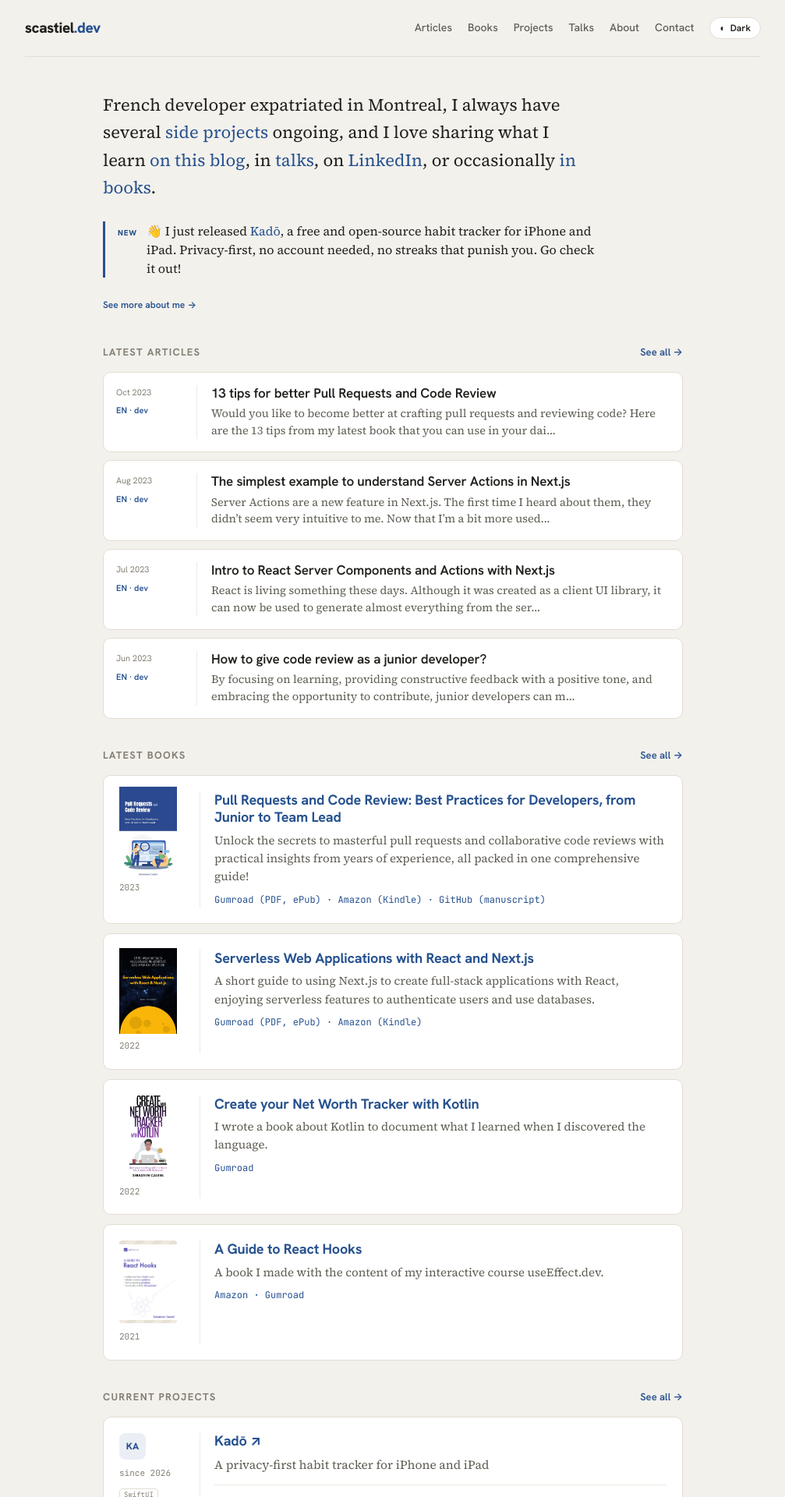
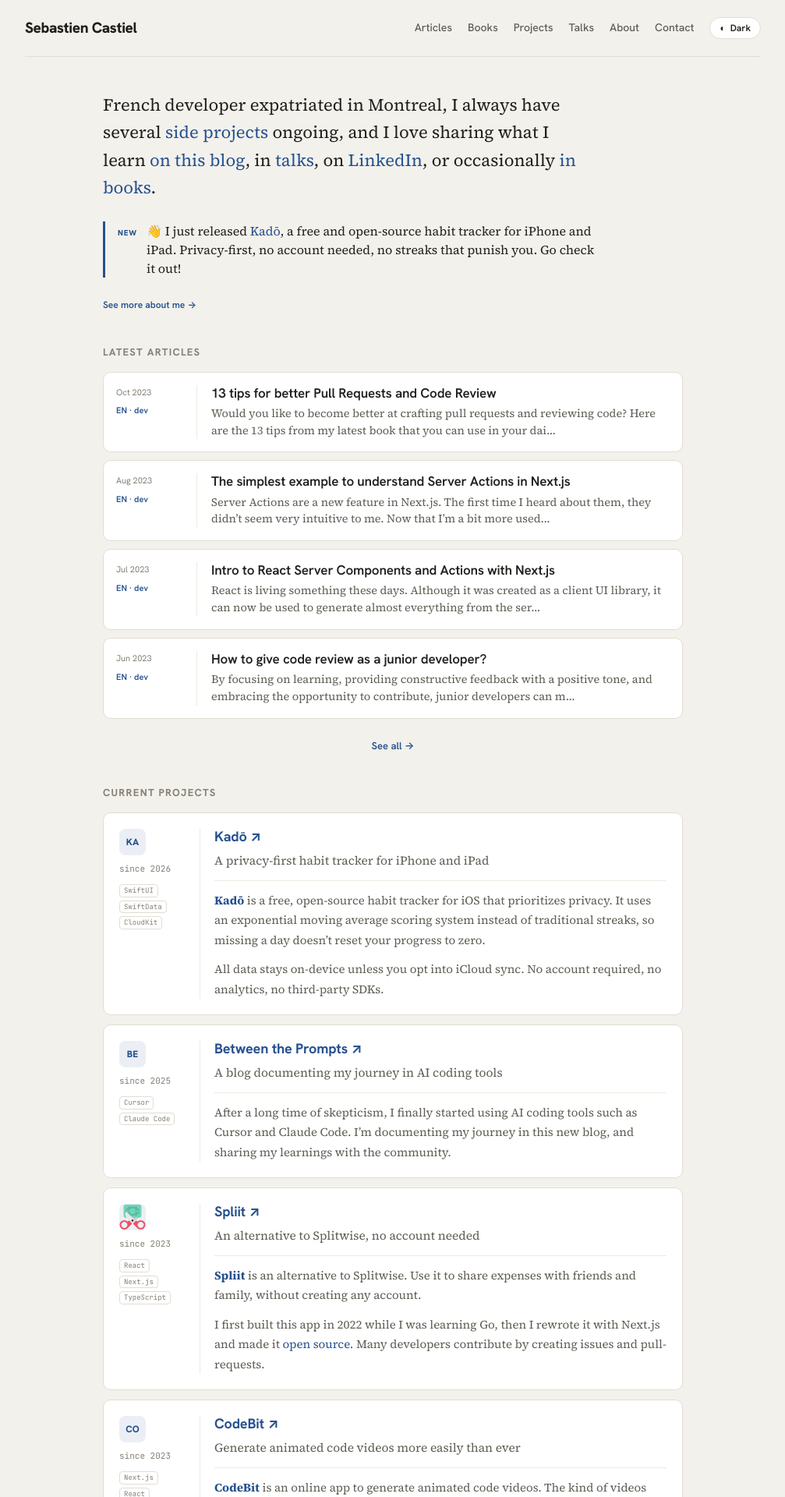
Before and after one commit to scastiel/newscastieldev, a Jekyll site: the page built from index.html, in a window 1280 px wide. Shown: the top 1920 px of the page at 78% size, without its empty margins (136-1143 px from the left). Built offline with Jekyll 4.4.1, drawn with Linux system fonts in a browser that asks for light colours; some of the changed text lies outside the part shown.

Commit message:
Tune header, footer, home, talks, and article pages
- Footer: drop YouTube and Twitter links
- Header: show "Sebastien Castiel" instead of "scastiel.dev"
- Article page: remove EN/FR language pill from the post kicker
- Article page: tighten spacing around the "← Articles" backlink and
  widen the gap between the post header and the article body
- Talks: right-align the photo credit, smaller and closer to the image
- Home: add a centered "See all" link under each list; remove the books list

Co-Authored-By: Claude Opus 4.8 (1M context) <noreply@anthropic.com>

```diff
--- a/_includes/footer.html
+++ b/_includes/footer.html
@@ -2,8 +2,6 @@
   <div class="social">
     <a href="{{ site.social.linkedin }}" rel="me">LinkedIn</a>
     <a href="{{ site.social.github }}" rel="me">GitHub</a>
-    <a href="{{ site.social.youtube }}" rel="me">YouTube</a>
-    <a href="{{ site.social.twitter }}" rel="me">Twitter</a>
     <a href="/contact">Contact</a>
   </div>
   <div>Content licensed <a href="https://creativecommons.org/licenses/by-nc-sa/4.0/" rel="license">CC&nbsp;BY-NC-SA&nbsp;4.0</a> · © Sebastien Castiel</div>
--- a/_includes/header.html
+++ b/_includes/header.html
@@ -1,6 +1,6 @@
 {% assign p = page.url %}
 <header class="site-header">
-  <a class="site-title" href="/">scastiel<span>.dev</span></a>
+  <a class="site-title" href="/">Sebastien Castiel</a>
   {%- comment -%}
     Hamburger toggle for small screens. `hidden` by default so it never shows
     when JS is off (the nav then stays fully visible / accessible); the footer
--- a/_layouts/post.html
+++ b/_layouts/post.html
@@ -9,13 +9,11 @@ layout: default
   index is distilled to an inline kicker + posted date for reading comfort.
 {% endcomment %}
 <main class="page-main">
-  <p style="margin:44px 0 0"><a class="backlink" href="/articles">← Articles</a></p>
+  <p style="margin:24px 0 0"><a class="backlink" href="/articles">← Articles</a></p>
 
   <header class="post-header">
     <div class="kicker">
-      {% assign lang = page.lang | default: "en" %}
-      <span class="{{ lang }}">{{ lang | upcase }}</span>
-      {% for t in page.tags %}<span class="sep">·</span><span class="{{ t }}">{{ t }}</span>{% endfor %}
+      {% for t in page.tags %}{% unless forloop.first %}<span class="sep">·</span>{% endunless %}<span class="{{ t }}">{{ t }}</span>{% endfor %}
     </div>
     <h1>{{ page.title }}</h1>
     <div class="posted">Posted {{ page.date | date: "%B %-d, %Y" }}</div>
--- a/assets/css/main.css
+++ b/assets/css/main.css
@@ -167,6 +167,8 @@ h1, h2, h3, h4 { font-family: var(--font-head); font-weight: 700; letter-spacing
   letter-spacing: .1em; text-transform: uppercase; color: var(--faint);
 }
 .section-head .see-all { font-family: var(--font-head); font-size: 13px; font-weight: 600; }
+.see-more { text-align: center; margin: 18px 0 8px; }
+.see-more .see-all { font-family: var(--font-head); font-size: 13px; font-weight: 600; }
 .page-title { font-family: var(--font-head); font-size: 32px; font-weight: 800; letter-spacing: -.02em; margin: 44px 0 24px; }
 .page-title .count { font-family: var(--font-mono); font-size: 12px; font-weight: 400; color: var(--faint); margin-left: 10px; }
 
@@ -267,13 +269,15 @@ a.article-row { display: flex; gap: 18px; padding: 16px; margin-bottom: 10px; }
 .talk-links { font-family: var(--font-mono); font-size: 12px; color: var(--accent); margin-bottom: 10px; }
 .talk-desc { margin: 0; font-size: 15.5px; line-height: 1.6; color: var(--muted); }
 .talk-row .fr-note { font-family: var(--font-head); font-size: 12px; font-style: italic; color: var(--faint); display: inline-block; margin-top: 8px; }
+.talk-photo { margin: 0 0 24px; }
+.talk-photo figcaption { text-align: right; font-size: 12px; color: var(--faint); margin-top: 4px; }
 
 /* ============================================================
    Article body (post layout) — the reading experience.
    Applied to the .post-body wrapper so content styles stay in the
    layout, never in the render_with_liquid:false content files.
    ============================================================ */
-.post-header { margin: 44px auto 0; }
+.post-header { margin: 18px auto 40px; }
 .post-header .kicker { display: flex; gap: 8px; align-items: center; font-family: var(--font-head); font-size: 12px; font-weight: 700; margin-bottom: 12px; }
 .post-header .kicker .en { color: var(--accent); }
 .post-header .kicker .fr { color: var(--rust); }
--- a/index.html
+++ b/index.html
@@ -5,7 +5,6 @@ description: Sebastien Castiel · Developer, writer, indie hacker · 📍 Montre
 ---
 {%- assign articles = site.articles | sort: 'date' | reverse -%}
 {%- assign projects = site.projects | sort: 'started' | reverse -%}
-{%- assign books = site.data.books -%}
 
 <p class="intro">
   French developer expatriated in Montreal, I always have several
@@ -28,21 +27,14 @@ description: Sebastien Castiel · Developer, writer, indie hacker · 📍 Montre
 
 <div class="section-head">
   <p class="eyebrow">Latest articles</p>
-  <a class="see-all" href="/articles">See all →</a>
 </div>
 {% assign latest_articles = articles | slice: 0, 4 %}
 {% include article-list.html articles=latest_articles %}
-
-<div class="section-head">
-  <p class="eyebrow">Latest books</p>
-  <a class="see-all" href="/books">See all →</a>
-</div>
-{% assign latest_books = books | slice: 0, 4 %}
-{% include book-list.html books=latest_books %}
+<p class="see-more"><a class="see-all" href="/articles">See all →</a></p>
 
 <div class="section-head">
   <p class="eyebrow">Current projects</p>
-  <a class="see-all" href="/projects">See all →</a>
 </div>
 {% assign latest_projects = projects | slice: 0, 4 %}
 {% include project-list.html projects=latest_projects %}
+<p class="see-more"><a class="see-all" href="/projects">See all →</a></p>
```
Also changed, not shown: talks.md (+4 -2 lines).
